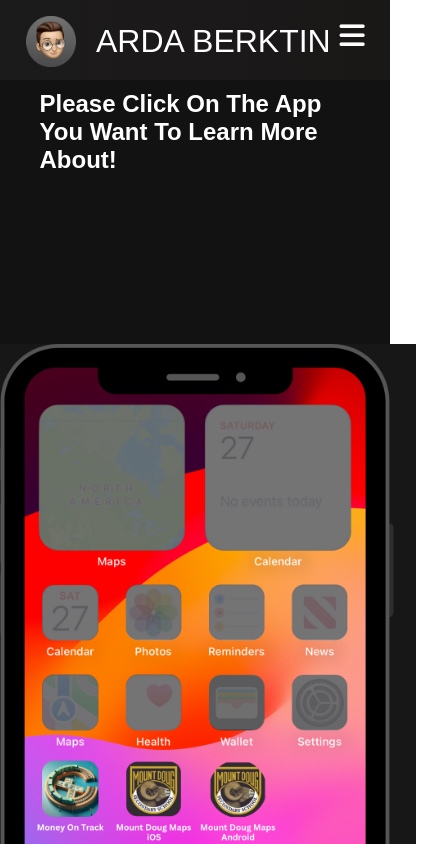
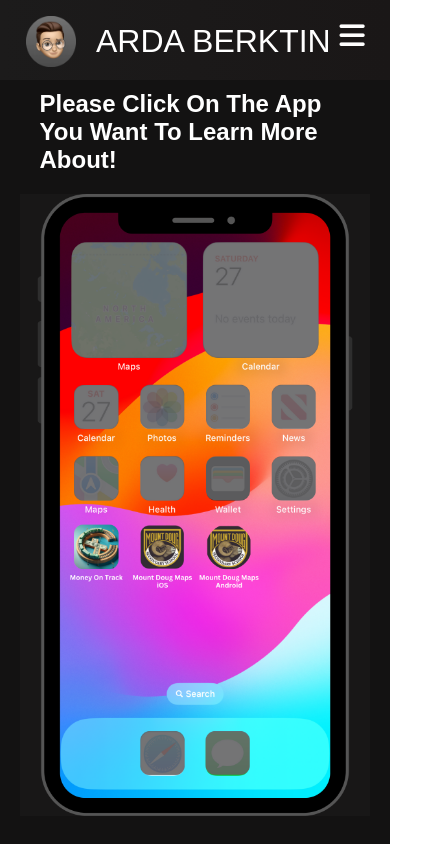
Before and after one commit to ardaberktin/arda-resume, a React (Create React App) app: page /arda-resume/projects in a window 390 px wide. Shown: the top 844 px of the page, 436 px wide, since content can reach past the window. Built offline with nearby package versions, Linux system fonts and the light colour scheme.

Commit message:
changed app-info for iphone on mobile

```diff
--- a/src/components/IphoneApps.css
+++ b/src/components/IphoneApps.css
@@ -7,14 +7,13 @@
   justify-content: flex-start;
   align-items: center;
   box-shadow: inset 0 0 0 1000px rgba(0, 0, 0, 0.2);
+  position: relative;
 }
 
 .iphone-wrapper {
   display: flex;
   align-items: center;
   justify-content: flex-start;
-  /* border-color: red;
-  border-style: dotted; */
 }
 
 .iphone-image {
@@ -22,6 +21,7 @@
   height: auto;
   padding: 20px;
   border-radius: 20px;
+  position: relative;
 }
 
 .app-details {
@@ -73,51 +73,40 @@
   padding: 20px;
 }
 
+.iphone {
+  position: relative;
+}
+
 .invisible-button {
-  position: relative;
-  background: transparent;
+  position: absolute;
+  background-color: rgba(255, 0, 0, 0);
   border: none;
+  width: 13%;
+  height: 9%;
+  z-index: 999;
   padding: 0;
-  margin: 0;
+  transform: translate(-50%, -50%);
   cursor: pointer;
 }
 
 .button-area-1 {
-  position: relative;
-  /* background-color: red; */
-  width: 20px;
-  height: 20px;
-  top: 39px;
-  left: 192px;
-  z-index: 999;
-  padding: 20px;
+  top: 56%;
+  left: 24%;
 }
 
 .button-area-2 {
-  position: relative;
-  /* background-color: red; */
-  width: 20px;
-  height: 20px;
-  top: 39px;
-  left: 214px;
-  z-index: 999;
-  padding: 20px;
+  top: 56%;
+  left: 42%;
 }
 
 .button-area-3 {
-  position: relative;
-  /* background-color: red; */
-  width: 20px;
-  height: 20px;
-  top: 39px;
-  left: 238px;
-  z-index: 999;
-  padding: 20px;
+  top: 56%;
+  left: 59%;
 }
 
 @media screen and (max-width: 960px) {
   .iphone-container {
-    height: 210vh;
+    height: 120vh;
     flex-direction: column;
     justify-content: flex-start;
   }
@@ -130,58 +119,27 @@
   }
 
   .iphone-image {
-    width: 57svh;
+    width: 100%;
     padding-top: 0;
     padding-bottom: 10;
   }
+  /* .app-info {
+    width: 50vh;
+    word-wrap: break-word;
+    overflow-wrap: break-word;
+    padding: 20px;
+  } */
+
   .app-info {
-    width: 50vh;
+    position: absolute;
+    top: 48%; /* Adjust as needed */
+    left: 50%; /* Adjust as needed */
+    transform: translate(-50%, -50%);
+    width: 90%; /* Adjust as needed */
     background-color: white;
     border-radius: 30px;
     word-wrap: break-word;
     overflow-wrap: break-word;
     padding: 20px;
   }
-
-  .invisible-button {
-    position: relative;
-    background: transparent;
-    border: none;
-    padding: 0;
-    margin: 0;
-    cursor: pointer;
-  }
-
-  .button-area-1 {
-    position: relative;
-    /* background-color: red; */
-    width: 50px;
-    height: 50px;
-    top: 512px;
-    left: -109px;
-    z-index: 999;
-    padding: 20px;
-  }
-
-  .button-area-2 {
-    position: relative;
-    /* background-color: red; */
-    width: 50px;
-    height: 50px;
-    top: 462px;
-    left: -37px;
-    z-index: 999;
-    padding: 20px;
-  }
-
-  .button-area-3 {
-    position: relative;
-    /* background-color: red; */
-    width: 50px;
-    height: 50px;
-    top: 413px;
-    left: 38px;
-    z-index: 999;
-    padding: 20px;
-  }
 }
--- a/src/components/IphoneApps.js
+++ b/src/components/IphoneApps.js
@@ -1,8 +1,9 @@
-import React, { useState } from "react";
+import React, { useState, useEffect } from "react";
 import "./IphoneApps.css";
 import ArrowForwardIosIcon from "@mui/icons-material/ArrowForwardIos";
 import ArrowBackIosIcon from "@mui/icons-material/ArrowBackIos";
 import GitHubIcon from "@mui/icons-material/GitHub";
+import CloseIcon from "@mui/icons-material/Cancel";
 
 function IphoneApps() {
   const [selectedArea, setSelectedArea] = useState(0);
@@ -17,10 +18,29 @@
   const githubMDM = "https://github.com/ardaberktin/MountDougMapsiOS-main";
   const githubMDM2 = "https://github.com/ardaberktin/MountDougMapsAndroid";
 
+  const [click] = useState(false);
+  const [button, setButton] = useState(true);
+
+  const closeMobileMenu = () => setButton(false);
+
+  const showButton = () => {
+    if (window.innerWidth <= 960) {
+      setButton(false);
+    } else {
+      setButton(true);
+    }
+  };
+
+  useEffect(() => {
+    showButton();
+  }, []);
+
+  // window.addEventListener("resize", showButton);
+
   const handleButtonClick = (area) => {
     setSelectedArea(area);
-
     setCurrentImageIndex(0);
+    setButton(true);
   };
 
   const scrollBackward = (area) => {
@@ -61,6 +81,7 @@
         Please Click On The App You Want To Learn More About!
       </h2>
       <div className="iphone-wrapper">
+        <div className="iphone">
           <button
             className="invisible-button button-area-1"
             onClick={() => handleButtonClick(1)}
@@ -82,11 +103,21 @@
             src="images/IphoneApps.png"
             alt="iPhone"
           />
+        </div>
+        {click ||
+          (button && (
+            <div className="app-info">
+              <CloseIcon
+                className="exit-button"
+                onClick={() => closeMobileMenu()}
+                fontSize="large"
+              />
 
-        <div className="app-info">
               {selectedArea === 0 && (
                 <>
-              <h1>My iOS Apps are built on XCode with Swift and SwiftUI.</h1>{" "}
+                  <h1>
+                    My iOS Apps are built on XCode with Swift and SwiftUI.
+                  </h1>{" "}
                   <br />
                   <h1>My Android App is built on Android Studio with Java.</h1>
                 </>
@@ -96,7 +127,11 @@
                   {/* Content for Area 1 */}
                   <h1>
                     Money on Track{" "}
-                <a href={githubMOT} target="_blank" rel="noopener noreferrer">
+                    <a
+                      href={githubMOT}
+                      target="_blank"
+                      rel="noopener noreferrer"
+                    >
                       <GitHubIcon className="github-icon" />
                     </a>
                   </h1>
@@ -104,16 +139,16 @@
                   <br />
                   <p>
                     • Personal Finance app built with Swift <br />
-                • Explored user and functional needs, resulting in a detailed
-                software requirements document, and followed an incremental
-                development process.
+                    • Explored user and functional needs, resulting in a
+                    detailed software requirements document, and followed an
+                    incremental development process.
                     <br />
-                • Utilized Firebase API, for authentication, database, and Open
-                AI API, for financial education, to satisfy the user
+                    • Utilized Firebase API, for authentication, database, and
+                    Open AI API, for financial education, to satisfy the user
                     requirements.
                     <br />• Applied object-oriented programming in Swift and
-                designed the UI with Swift UI, adopting a human-centered design
-                process.
+                    designed the UI with Swift UI, adopting a human-centered
+                    design process.
                   </p>
                   {/* Additional content for Area 1 */}
                 </div>
@@ -123,15 +158,20 @@
                   {/* Content for Area 2 */}
                   <h1>
                     MountDoug Maps - iOS{" "}
-                <a href={githubMDM} target="_blank" rel="noopener noreferrer">
+                    <a
+                      href={githubMDM}
+                      target="_blank"
+                      rel="noopener noreferrer"
+                    >
                       <GitHubIcon className="github-icon" />
                     </a>
                   </h1>
                   <p>
-                • Created a Maps application for Mount Douglas Secondary that
-                displays classroom locations. <br />
-                • Self-taught Swift and XCode to develop the iOS app, improving
-                upon the Android version developed in Java in 2022.
+                    • Created a Maps application for Mount Douglas Secondary
+                    that displays classroom locations. <br />
+                    • Self-taught Swift and XCode to develop the iOS app,
+                    improving upon the Android version developed in Java in
+                    2022.
                     <br />• Efficiently tested and debugged the application to
                     ensure quality before deployment.
                   </p>
@@ -143,13 +183,17 @@
                   {/* Content for Area 2 */}
                   <h1>
                     MountDoug Maps - Android{" "}
-                <a href={githubMDM2} target="_blank" rel="noopener noreferrer">
+                    <a
+                      href={githubMDM2}
+                      target="_blank"
+                      rel="noopener noreferrer"
+                    >
                       <GitHubIcon className="github-icon" />
                     </a>
                   </h1>
                   <p>
-                • Created an app that shows each classroom on the map in my high
-                school to help newcomers. <br />
+                    • Created an app that shows each classroom on the map in my
+                    high school to help newcomers. <br />
                     • Learned Android Studio independently and used my Java
                     knowledge to code the product.
                     <br />• Presented my application to a large group using my
@@ -207,7 +251,9 @@
                     )}
                     {currentImageIndex === 3 && (
                       <div className="app-image-info">
-                    <h4 className="image-title">(4) Budget Buddy AI View</h4>
+                        <h4 className="image-title">
+                          (4) Budget Buddy AI View
+                        </h4>
                         <p>
                           Ask Budget Buddy (powered by OpenAI) all about your
                           finance related questions.
@@ -288,21 +334,24 @@
                       <div className="app-image-info">
                         <h4 className="image-title">(1) Home View</h4>
                         <p>
-                      Scroll to find the classroom and tap to see the location
-                      on the map.
+                          Scroll to find the classroom and tap to see the
+                          location on the map.
                         </p>
                       </div>
                     )}
                     {currentImageIndex === 1 && (
                       <div className="app-image-info">
                         <h4 className="image-title">(2) Map View</h4>
-                    <p>Follow the arrow to arrive at the desired classroom.</p>
+                        <p>
+                          Follow the arrow to arrive at the desired classroom.
+                        </p>
                       </div>
                     )}
                   </div>
                 )}
               </div>
             </div>
+          ))}
       </div>
     </div>
   );
```
Also changed, not shown: public/manifest.json. Lines whose indentation alone changed are shown as unchanged.
